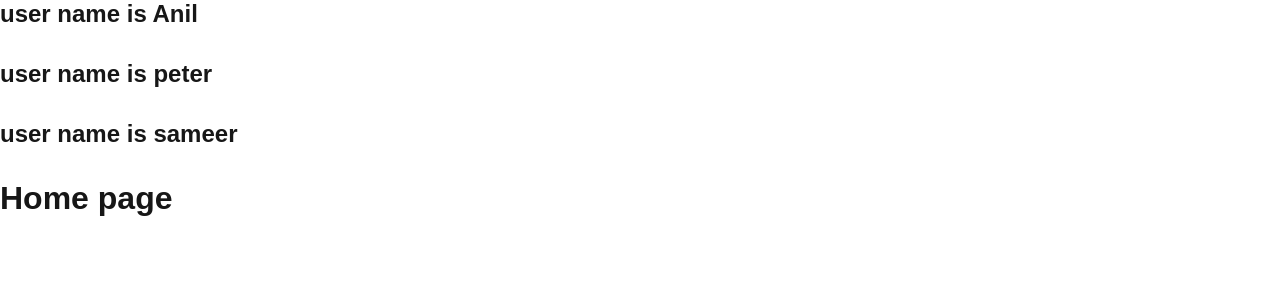
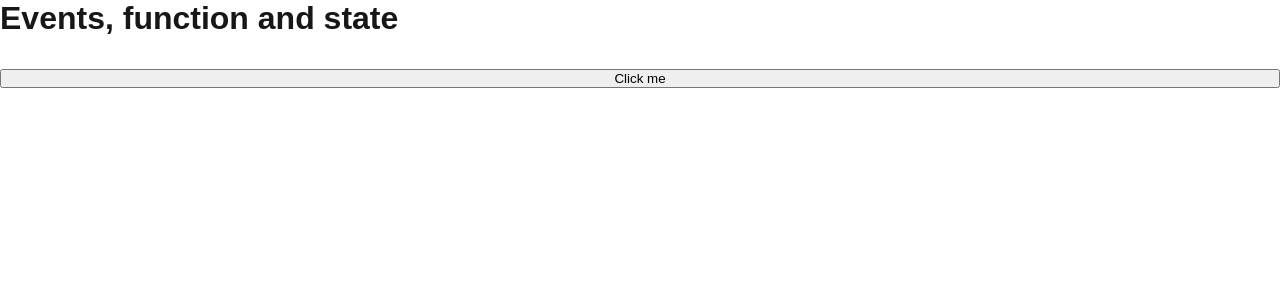
Before and after one commit to AnushreeNema/Next-js-app, a Next.js app: page / in a window 1280 px wide. Shown: the top 300 px of the page. Built offline with nearby package versions, Linux system fonts and the light colour scheme.

Commit message:
event handlers cannot be on client

```diff
--- a/src/app/page.js
+++ b/src/app/page.js
@@ -1,13 +1,13 @@
 import Image from "next/image";
 import styles from "./page.module.css";
+//Error: Event handlers cannot be passed to Client Component props.
 
+//If you need interactivity, consider converting part of this to a Client Component.
 export default function Home() {
   return (
     <main className={styles.main}>
-      <User name="Anil" />
-      <User name="peter" />
-      <User name="sameer" />
-      <h1>Home page</h1>
+      <h1>Events, function and state</h1>
+      <button onClick={() => alert("hello next js")}>Click me</button>
     </main>
   );
 }
```
